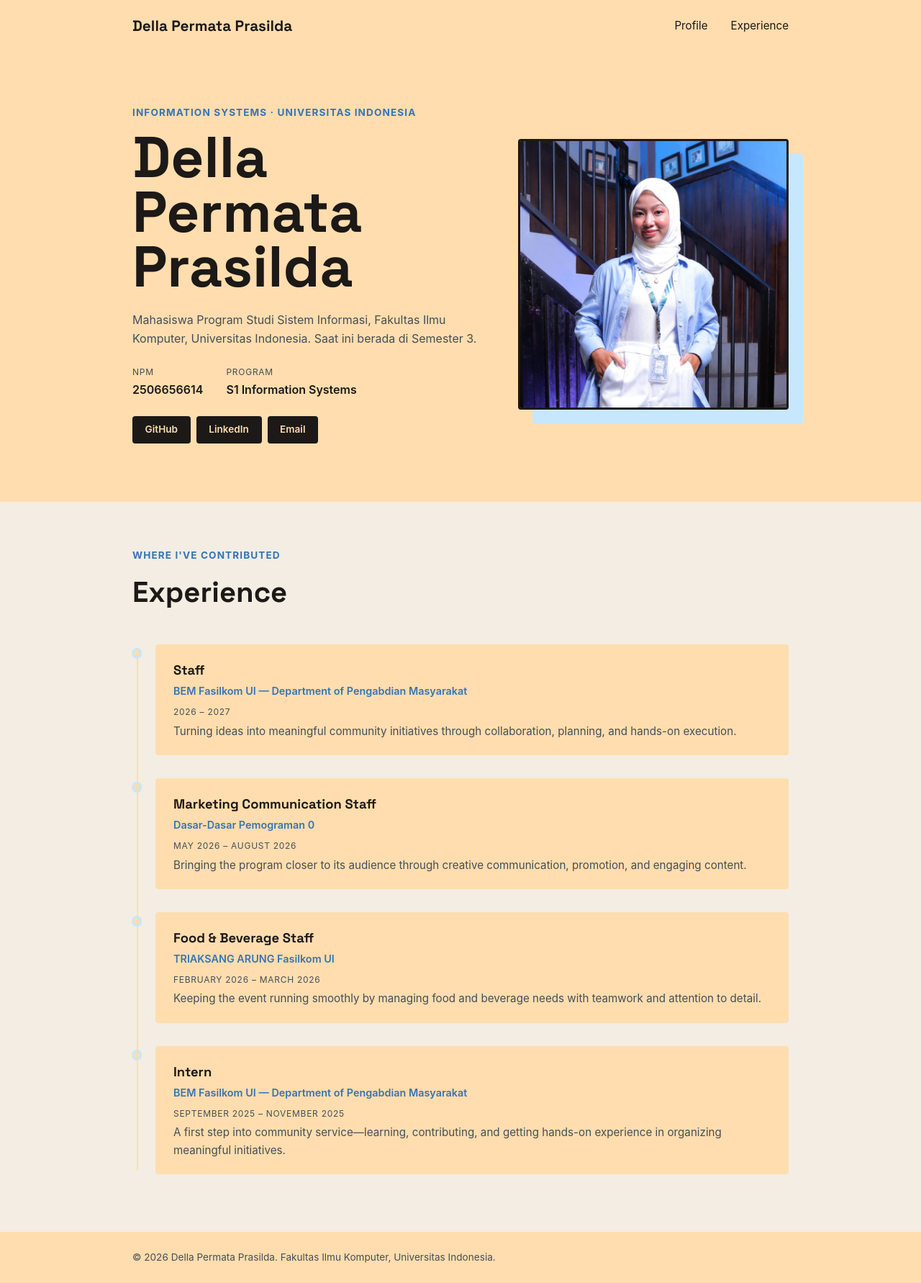
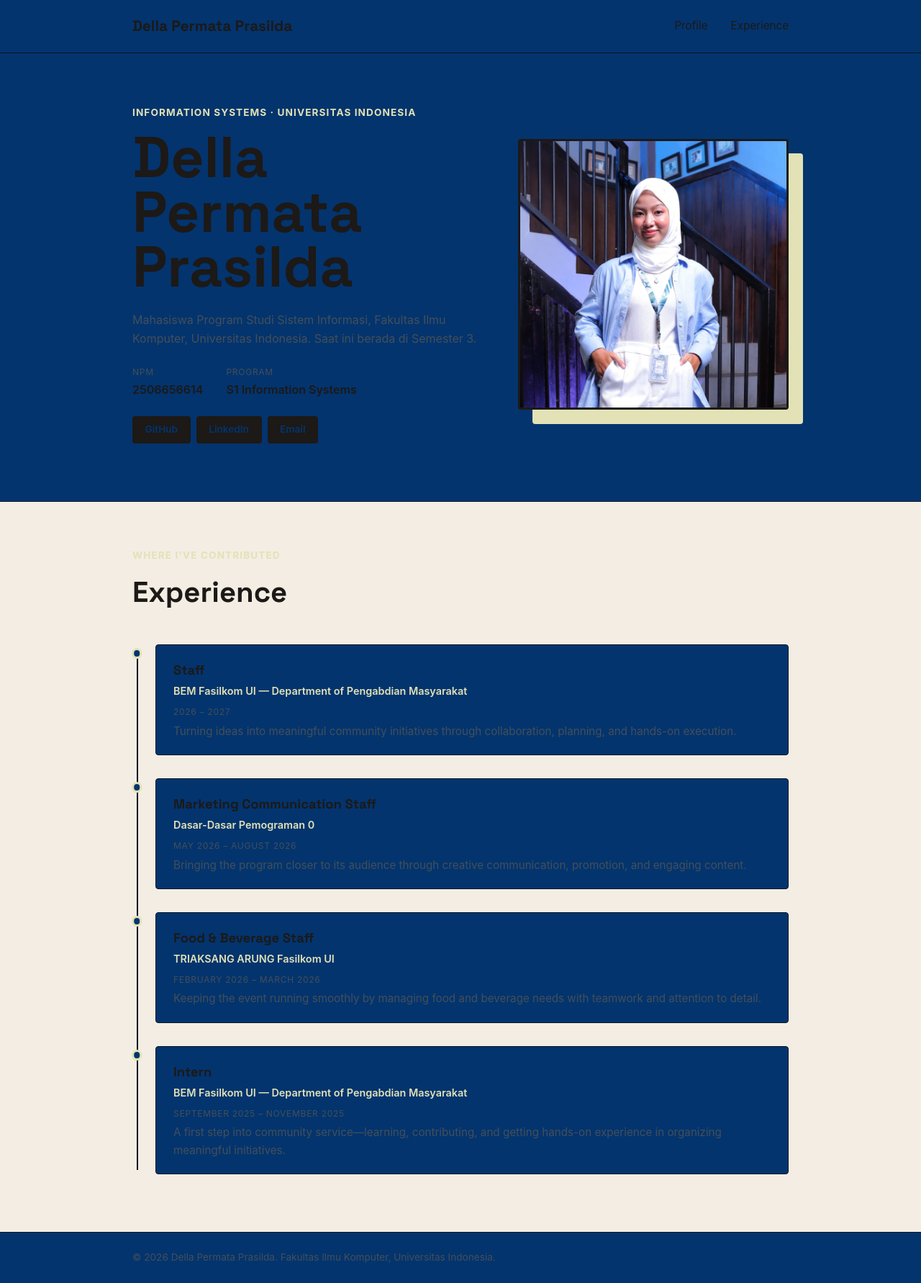
Before and after one commit to dellapermata51-ui/myportofolio, a Django app: page / in a window 1280 px wide. Shown: the whole page at 72% size. Run offline with Django 5.2, Linux system fonts and the light colour scheme.

Commit message:
mengubah warna pada website pt.3

```diff
--- a/static/css/style.css
+++ b/static/css/style.css
@@ -6,10 +6,10 @@
 
 :root {
     --ink: #1c1917;
-    --paper: #FFDDAE;
-    --accent: #C6E7FF;
-    --accent-dark: #3674B5;
-    --line: #FFDDAE;
+    --paper: #03346E;
+    --accent: #E2E2B6;
+    --accent-dark: #E2E2B6;
+    --line: #021526;
     --text-muted: #444f58;
     --radius: 4px;
 }
```
